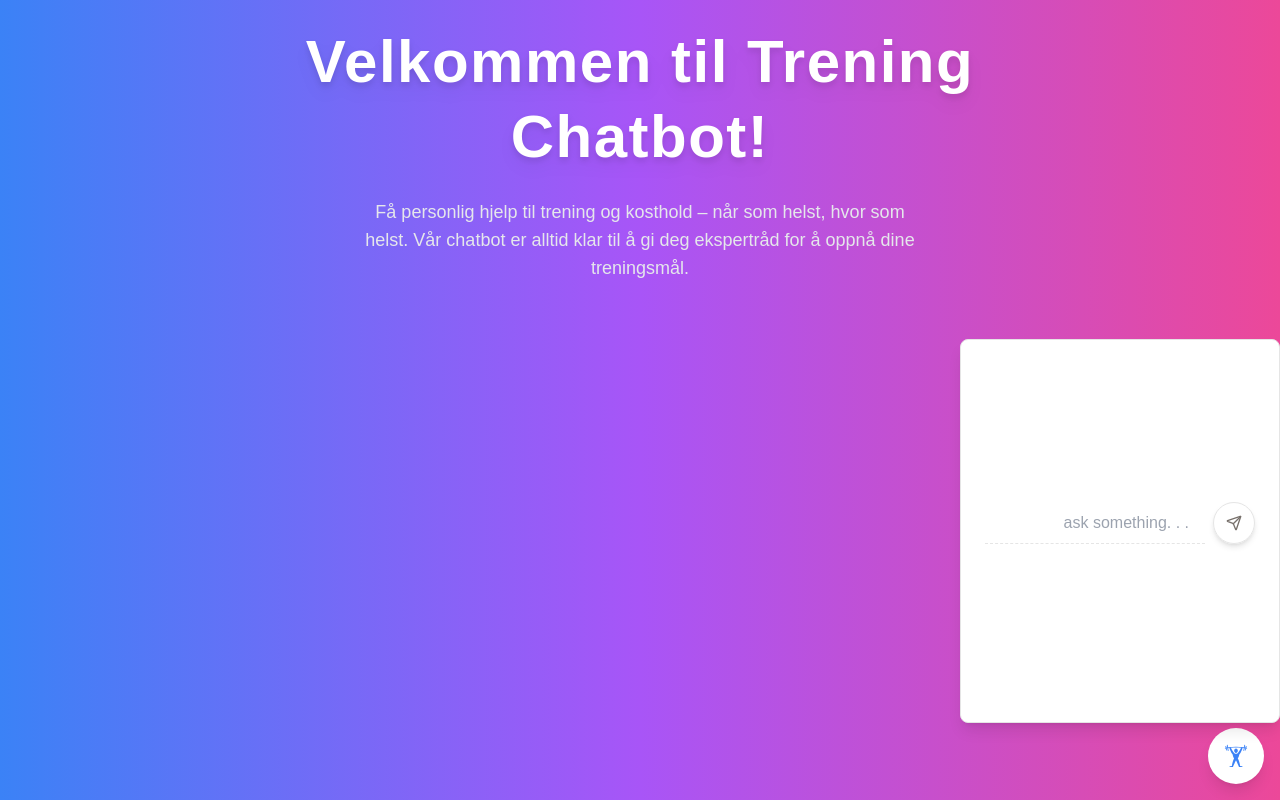
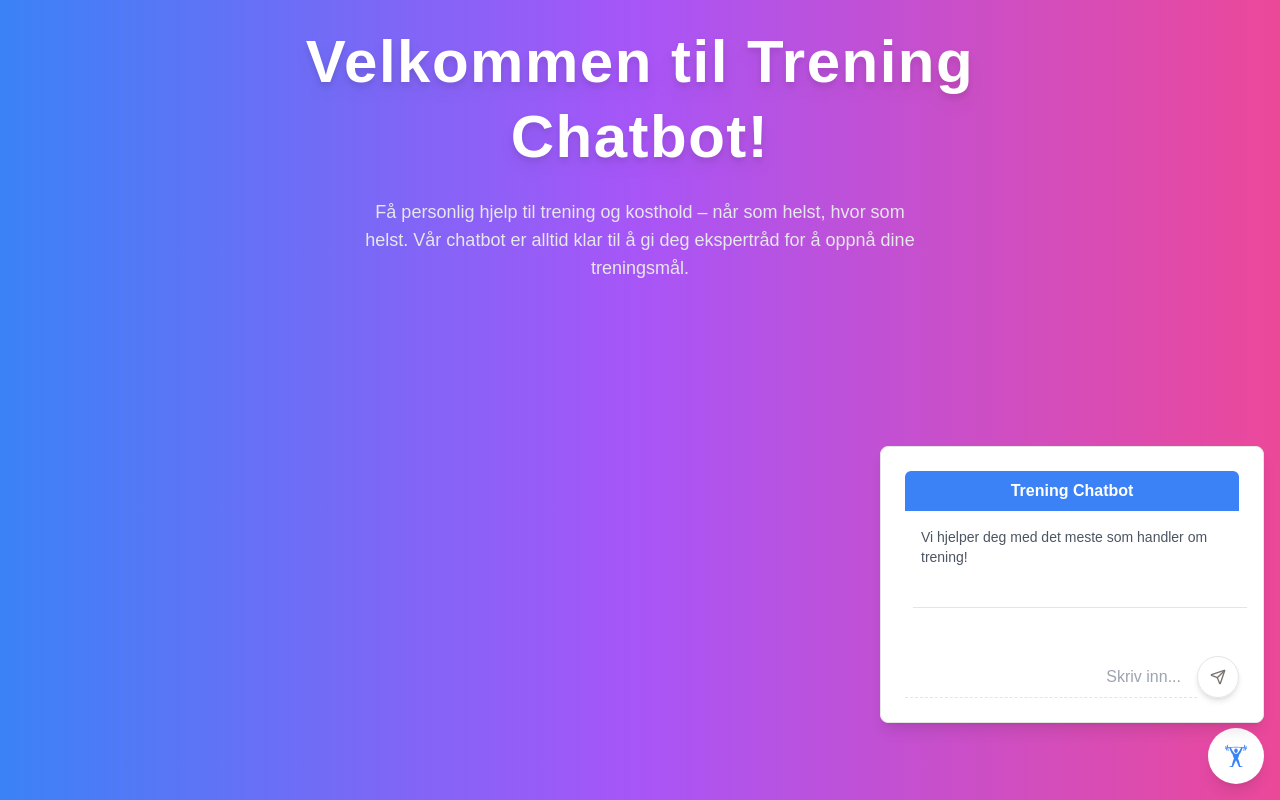
Before and after one commit to Sebastian-Nyberget/chatbot, a Next.js app: page / in a window 1280 px wide. Both pictures are taken after a click on the button 1236 px from the left and 756 px from the top of the page. Shown: the top 800 px of the page. Built offline with nearby package versions, Linux system fonts and the light colour scheme.

Commit message:
Chatbot UI Added

```diff
--- a/app/page.tsx
+++ b/app/page.tsx
@@ -14,10 +14,7 @@ export default function Home() {
         </p>
       </div>
 
-      {/* Chatbot Section */}
-      <div className="w-full flex justify-center mb-16">
         <Chatbot />
-      </div>
 
       {/* Footer or Additional Section */}
       <div className="text-center mt-12 text-gray-200">
--- a/components/chatbot.tsx
+++ b/components/chatbot.tsx
@@ -8,54 +8,19 @@ import {
   DropdownMenuContent,
   DropdownMenuTrigger,
 } from "@/components/ui/dropdown-menu";
-import { Bot, Send, User2, } from "lucide-react";
+import { Bot, Send, User2 } from "lucide-react";
 import { useChat } from "ai/react";
 import Markdown from "@/components/Markdown";
+import { Separator } from "./ui/separator";
 
-// export default function Chatbot() {
-//   return (
-//     <div className="fixed bottom-4 right-4 z-50">
-//       <DropdownMenu>
-//         <DropdownMenuTrigger asChild>
-//           <button className="p-4 bg-white rounded-full shadow-lg text-blue-500 hover:bg-blue-100 focus:outline-none transition-all transform hover:scale-110 active:scale-95">
-//             <GiWeightLiftingUp size={24} />
-//           </button>
-//         </DropdownMenuTrigger>
-//         <DropdownMenuContent
-//           className="bg-white shadow-lg rounded-lg p-6 w-80 h-96 flex flex-col"
-//           sideOffset={5}
-//         >
-//           <div className="bg-blue-500 text-white px-4 py-2 rounded-t-md text-center">
-//             <p className="font-bold">Send oss en melding</p>
-//           </div>
 
-//           <div className="flex-grow p-4 overflow-y-auto">
-//             <p className="text-gray-600 text-sm mb-4">
-//               Vi hjelper deg med det meste som handler om trening!
-//             </p>
-//           </div>
-
-//           <div className="p-4 border-t relative">
-//             <input
-//               type="text"
-//               placeholder="Skriv en melding..."
-//               className="w-full p-3 border rounded-md focus:outline-none focus:ring-2 focus:ring-blue-500 h-12 pr-12"
-//             />
-//             <button className="text-blue-500 hover:text-blue-600 absolute right-6 top-1/2 transform -translate-y-1/2">
-//               <IoMdSend size={20} />
-//             </button>
-//           </div>
-//         </DropdownMenuContent>
-//       </DropdownMenu>
-//     </div>
-//   );
-// }
 
 export default function Chatbot() {
   const { messages, input, handleInputChange, handleSubmit, isLoading, stop } =
     useChat({
       api: "api/genai",
     });
+
   return (
     <main className="flex min-h-screen flex-col items-center p-24">
       {renderForm()}
@@ -63,7 +28,7 @@ export default function Chatbot() {
   );
 
   function renderForm() {
-  return(
+    return (
       <div className="fixed bottom-4 right-4 z-50">
         <DropdownMenu>
           <DropdownMenuTrigger asChild>
@@ -72,43 +37,61 @@ export default function Chatbot() {
             </button>
           </DropdownMenuTrigger>
           <DropdownMenuContent
-          className="bg-white shadow-lg rounded-lg p-6 w-80 h-96 flex flex-col"
+            className="bg-white shadow-lg rounded-lg p-6 w-96 max-h-96 overflow-y-auto"
             sideOffset={5}
+            align="end"
           >
             <form
               onSubmit={(event) => {
                 event.preventDefault();
                 handleSubmit(event, {
                   data: {
-              prompt: input
-            }
-          })
+                    prompt: input,
+                  },
+                });
               }}
-          className="w-full flex flex-row gap-2 items-center h-full"
             >
+          <div className="bg-blue-500 text-white px-4 py-2 rounded-t-md text-center">
+            <p className="font-bold">Trening Chatbot</p>
+          </div>
+            <div className="flex p-4">
+              <p className="text-gray-600 text-sm mb-4">
+                Vi hjelper deg med det meste som handler om trening!
+              </p>
+            </div>
+
+            <Separator className="m-2" />
+
+              {renderMessages()}
+
+            <div className="flex bottom-0">
               <input
                 type="text"
-               placeholder="ask something. . ."
+                placeholder="Skriv inn..."
                 value={input}
                 onChange={handleInputChange}
                 className="border-b border-dashed outline-none w-full px-4 py-2 text-[#0842A0ff] text-right focus:placeholder-transparent"
               />
               <button
                 type="submit"
-               className="rounded-full shadow-md border flex flex-row">
-        <Send className="p-3 h-10 w-10 stroke-stone-500 "/>
+                className="rounded-full shadow-md border flex flex-row"
+              >
+                <Send className="p-3 h-10 w-10 stroke-stone-500 " />
               </button>
+              </div>
             </form>
-        {renderMessages()}
           </DropdownMenuContent>
         </DropdownMenu>
       </div>
+    );
+  }
 
-   )
- }
   function renderMessages() {
     return (
-<div id="chatbox" className="flex flex-col-reverse w-full text-left mt-4 gap-4 whitespace-pre-wrap">
+      <div
+        id="chatbox"
+        className="flex flex-col w-full text-left mt-4 mb-8 gap-4 whitespace-pre-wrap"
+      >
         {messages.map((m, index) => {
           return (
             <div
@@ -117,10 +100,7 @@ export default function Chatbot() {
                 m.role === "user" ? "bg-stone-300" : ""
               }`}
             >
-<Markdown text={m.content} />
-          {m.role === "user" ? (
-<User2 className="absolute top-2 -left-10 border rounded-full p-1 shadow-lg" />
-          ) : (
+              {m.role === "assistant" && (
                 <Bot
                   className={`absolute top-2 -left-10 border rounded-full p-1 shadow-lg stroke-[#0842A0] ${
                     isLoading && index === messages.length - 1
@@ -129,10 +109,15 @@ export default function Chatbot() {
                   }`}
                 />
               )}
+              <Markdown text={m.content} />
+              {m.role === "user" && (
+                <User2 className="absolute bottom-2 -left-10 border rounded-full p-1 shadow-lg" />
+              )}
             </div>
           );
         })}
+
       </div>
-  )
+    );
   }
 }
--- /dev/null
+++ b/components/ui/scroll-area.tsx
@@ -0,0 +1,48 @@
+"use client"
+
+import * as React from "react"
+import * as ScrollAreaPrimitive from "@radix-ui/react-scroll-area"
+
+import { cn } from "@/lib/utils"
+
+const ScrollArea = React.forwardRef<
+  React.ElementRef<typeof ScrollAreaPrimitive.Root>,
+  React.ComponentPropsWithoutRef<typeof ScrollAreaPrimitive.Root>
+>(({ className, children, ...props }, ref) => (
+  <ScrollAreaPrimitive.Root
+    ref={ref}
+    className={cn("relative overflow-hidden", className)}
+    {...props}
+  >
+    <ScrollAreaPrimitive.Viewport className="h-full w-full rounded-[inherit]">
+      {children}
+    </ScrollAreaPrimitive.Viewport>
+    <ScrollBar />
+    <ScrollAreaPrimitive.Corner />
+  </ScrollAreaPrimitive.Root>
+))
+ScrollArea.displayName = ScrollAreaPrimitive.Root.displayName
+
+const ScrollBar = React.forwardRef<
+  React.ElementRef<typeof ScrollAreaPrimitive.ScrollAreaScrollbar>,
+  React.ComponentPropsWithoutRef<typeof ScrollAreaPrimitive.ScrollAreaScrollbar>
+>(({ className, orientation = "vertical", ...props }, ref) => (
+  <ScrollAreaPrimitive.ScrollAreaScrollbar
+    ref={ref}
+    orientation={orientation}
+    className={cn(
+      "flex touch-none select-none transition-colors",
+      orientation === "vertical" &&
+        "h-full w-2.5 border-l border-l-transparent p-[1px]",
+      orientation === "horizontal" &&
+        "h-2.5 flex-col border-t border-t-transparent p-[1px]",
+      className
+    )}
+    {...props}
+  >
+    <ScrollAreaPrimitive.ScrollAreaThumb className="relative flex-1 rounded-full bg-border" />
+  </ScrollAreaPrimitive.ScrollAreaScrollbar>
+))
+ScrollBar.displayName = ScrollAreaPrimitive.ScrollAreaScrollbar.displayName
+
+export { ScrollArea, ScrollBar }
--- /dev/null
+++ b/components/ui/separator.tsx
@@ -0,0 +1,31 @@
+"use client"
+
+import * as React from "react"
+import * as SeparatorPrimitive from "@radix-ui/react-separator"
+
+import { cn } from "@/lib/utils"
+
+const Separator = React.forwardRef<
+  React.ElementRef<typeof SeparatorPrimitive.Root>,
+  React.ComponentPropsWithoutRef<typeof SeparatorPrimitive.Root>
+>(
+  (
+    { className, orientation = "horizontal", decorative = true, ...props },
+    ref
+  ) => (
+    <SeparatorPrimitive.Root
+      ref={ref}
+      decorative={decorative}
+      orientation={orientation}
+      className={cn(
+        "shrink-0 bg-border",
+        orientation === "horizontal" ? "h-[1px] w-full" : "h-full w-[1px]",
+        className
+      )}
+      {...props}
+    />
+  )
+)
+Separator.displayName = SeparatorPrimitive.Root.displayName
+
+export { Separator }
--- a/package.json
+++ b/package.json
@@ -12,6 +12,8 @@
     "@google/generative-ai": "^0.2.1",
     "@radix-ui/react-avatar": "^1.1.1",
     "@radix-ui/react-dropdown-menu": "^2.1.2",
+    "@radix-ui/react-scroll-area": "^1.2.1",
+    "@radix-ui/react-separator": "^1.1.0",
     "@radix-ui/react-slot": "^1.1.0",
     "ai": "^3.0.2",
     "class-variance-authority": "^0.7.1",
```
Also changed, not shown: 1 other file (tests, documents, lock files or other folders). Lines whose indentation alone changed are shown as unchanged.
